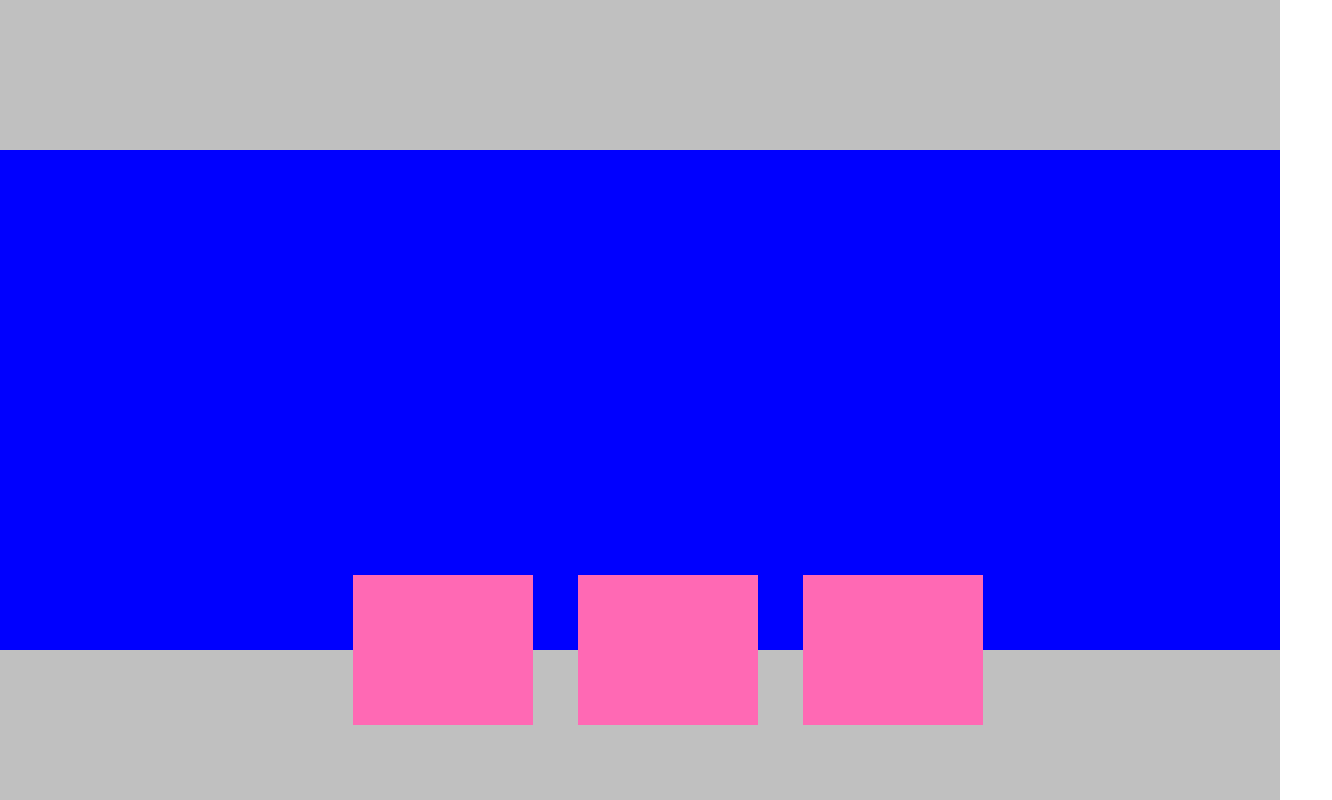
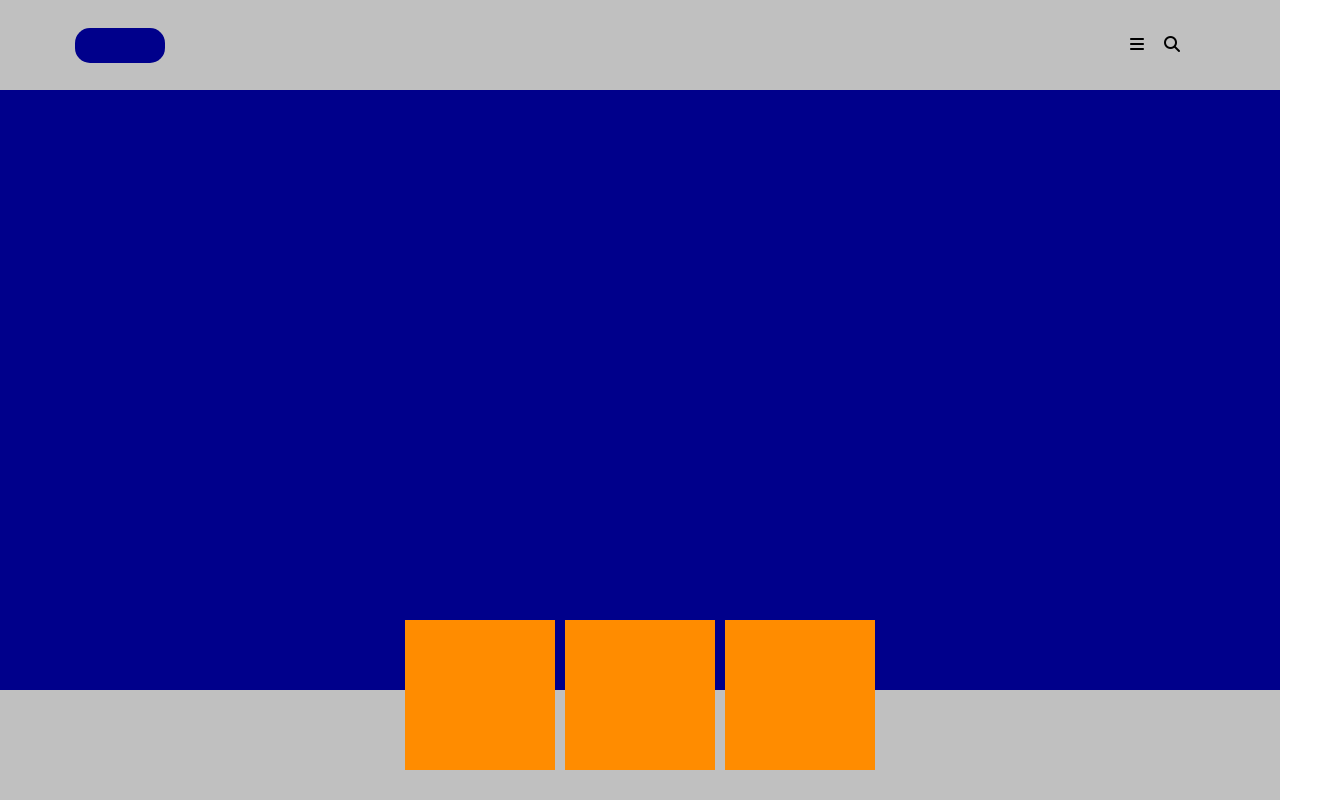
Before and after one commit to Goraietsky/sep-2022, a plain HTML site: page Homework 3/Homework 3.html in a window 1280 px wide. Shown: the top 800 px of the page, 1332 px wide, since content can reach past the window. Drawn offline with Linux system fonts and the light colour scheme.

Commit message:
homework 3

```diff
--- /dev/null
+++ b/Homework 3/Block.css
@@ -0,0 +1,54 @@
+body {
+    margin: 0;
+    padding: 0;
+    box-sizing: border-box;
+}
+.container {
+    background: white;
+    width: 100%;
+    height: 1000px;
+    display: flex;
+    align-items: center;
+    justify-content: space-evenly;
+
+}
+.card {
+    background: white;
+    width: 250px;
+    height: 300px;
+    border: 2px solid black;
+    position: relative;
+    display: flex;
+    flex-direction: column;
+    justify-content: space-between;
+    align-items: center;
+    position: relative;
+}
+.ikon {
+    width: 45px;
+    height: 45px;
+    background: white;
+    border: 2px solid black;
+    display: flex;
+    align-items: center;
+    justify-content: center;
+    border-radius: 50%;
+    position: relative;
+    bottom: 26px;
+
+}
+.ikons {
+    color: darkorange;
+
+
+}
+.botom {
+
+    border: 2px solid black;
+    margin-bottom: 10px;
+
+}
+
+.paragraf {
+    text-align: center;
+}
--- a/Homework 3/Homework 3.html
+++ b/Homework 3/Homework 3.html
@@ -10,19 +10,21 @@
     <script src="https://kit.fontawesome.com/d3f5d27214.js" crossorigin="anonymous"></script>
 </head>
 <body>
-<div class="ome">
-    <div class="top">
-        <i class="fa-solid fa-bars"></i>
-        <i class="fa-solid fa-magnifying-glass"></i>
-
+<div class="container">
+    <div class="menu">
+        <div class="leftmenu"></div>
+        <div class="rightmenu">
+            <div class="ikons"><i class="fa-solid fa-bars"></i></div>
+            <div class="ikons"><i class="fa-solid fa-magnifying-glass"></i></div>
+        </div>
+    </div>
+    <div class="body">
+        <div class="block">
+            <div class="blocks"></div>
+            <div class="blocks"></div>
+            <div class="blocks"></div>
+        </div>
     </div>
 </div>
-<div class="block">
-    <div class="blocks">
-            <div class="miniblock"></div>
-            <div class="miniblock"></div>
-            <div class="miniblock"></div>
-        <div/>
-    </div>
 </body>
 </html>
--- a/Homework 3/style.css
+++ b/Homework 3/style.css
@@ -3,52 +3,61 @@ body {
     margin: 0;
     box-sizing: border-box;
 }
-.block {
+.container {
     background: silver;
     width: 100%;
-    height: 800px;
-    display: flex;
-    align-items: normal;
+    height: 1000px;
 }
-.ome {
+.menu {
     background: silver;
     width: 100%;
-    height: 150px;
+    height: 90px;
+    display: flex;
+    justify-content: space-between;
+    align-items: center;
+}
+.leftmenu {
+    background: darkblue;
+    width: 90px;
+    height: 35px;
+    margin-left: 75px;
+    border-radius: 15px;
+}
+
+
+
+.rightmenu {
+    background: silver;
+    width: 100px;
+    height: 50px;
     display: flex;
     align-items: center;
+    margin-right: 50px;
+}
+.ikons {
+    margin-right: 20px;
+    color: black;
+}
+.body {
+    background: darkblue;
+    width: 100%;
+    height: 600px;
+    display: flex;
+    justify-content: center;
+    position: relative;
+}
+.block {
+display: flex;
+    column-gap: 10px;
+    align-items: flex-end;
+    position: relative;
+    top: 80px;
+
 
 }
 .blocks {
-    background: blue;
-    width: 100%;
-    height: 500px;
-    display: flex;
-    justify-content: center;
-    align-items: center;
-    position: relative;
-    column-gap: 45px;
+    background: darkorange;
+    width: 150px;
+    height: 150px;
 
 }
-
-  .miniblock {
-      background: hotpink;
-      width: 180px;
-      height: 150px;
-      position: relative;
-      top: 250px;
-      left: 50px;
-
-
-  }
-  .top {
-      color: white;
-      padding-left: 1300px;
-      font-size: 25px;
-  }
-  .fa-bars {
-      padding-right: 10px;
-  }
-
-
-
-  :
```
Also changed, not shown: Homework 3/Block.html (added, +43 -0 lines).
